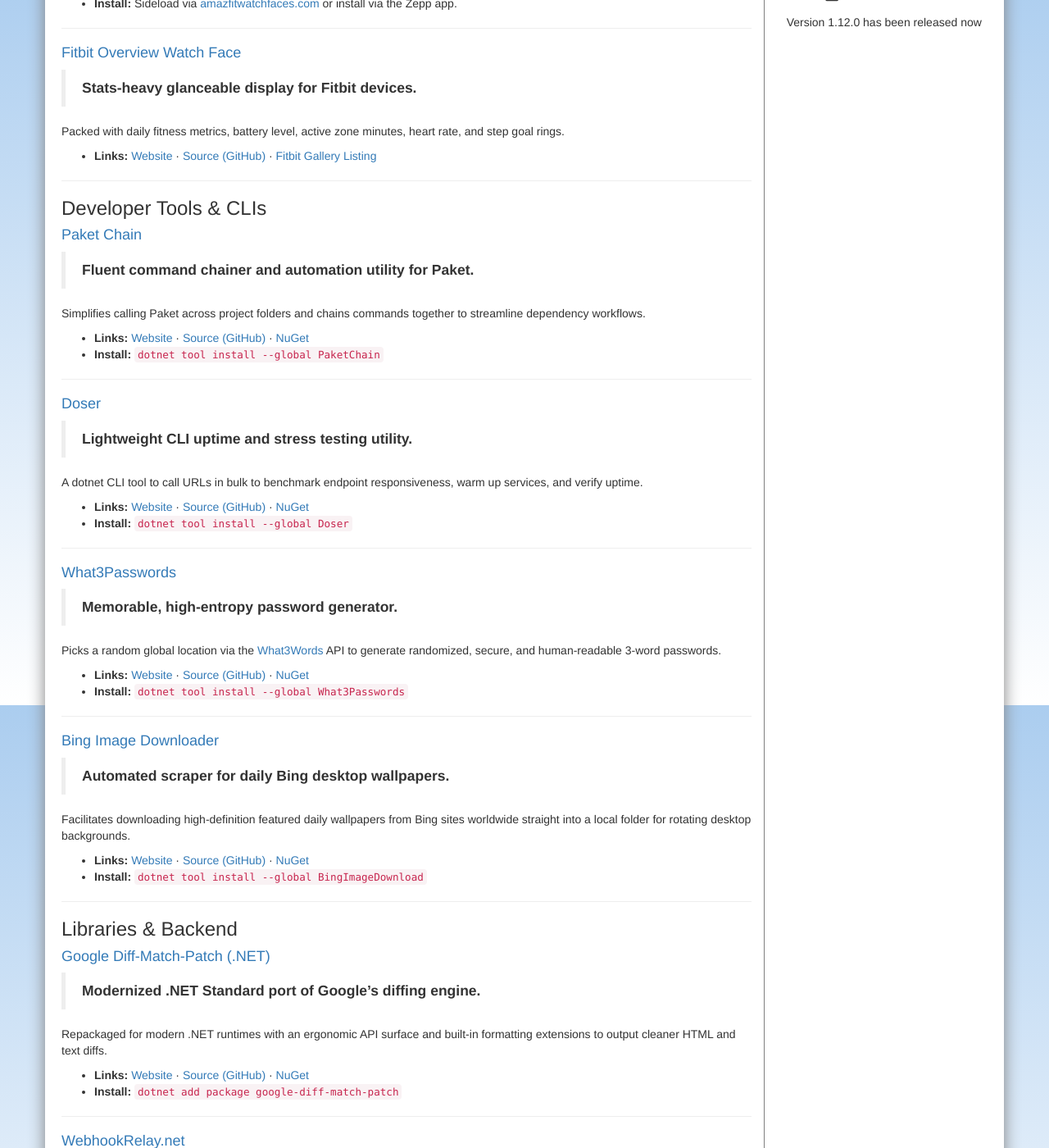
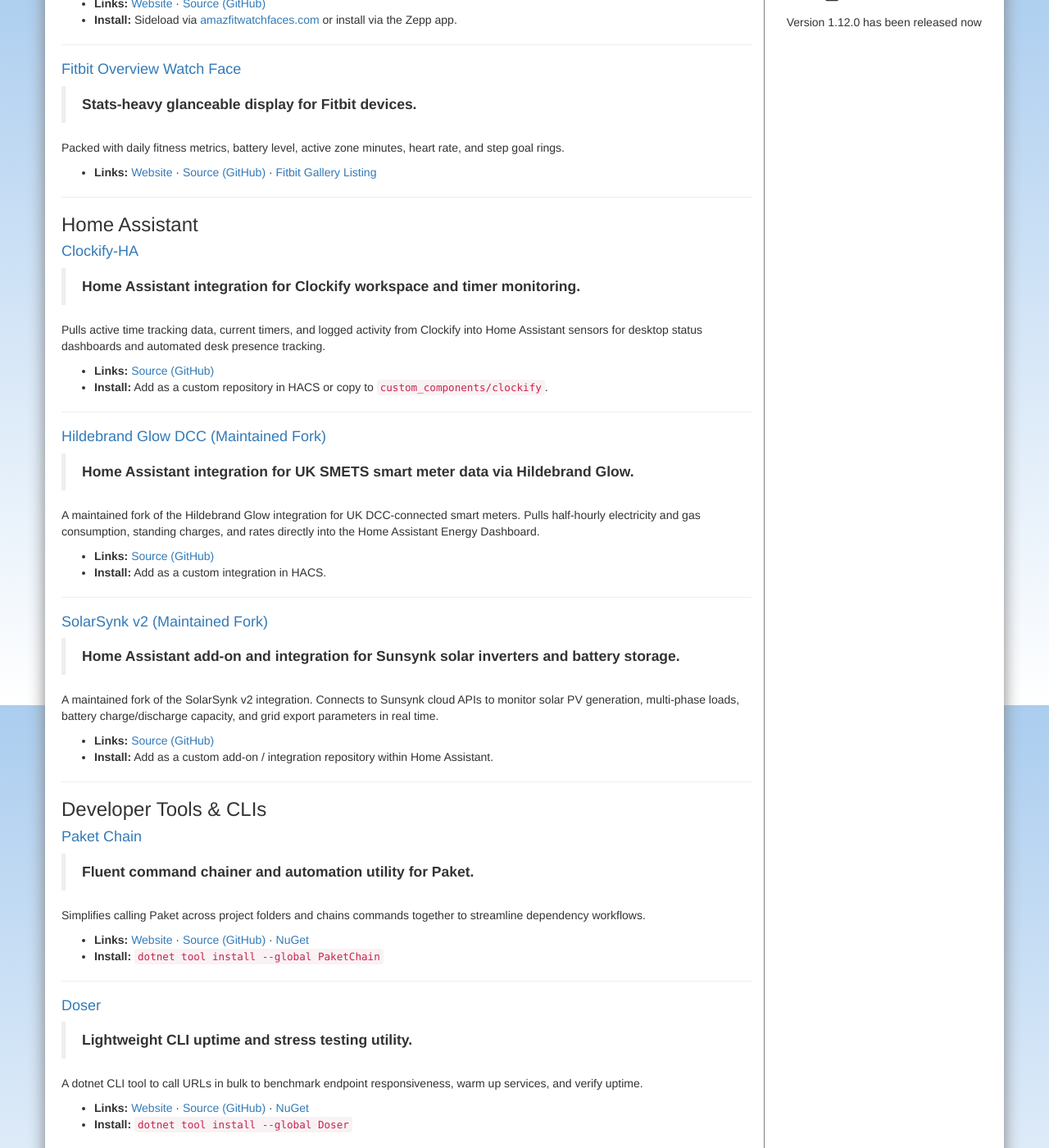
Before and after one commit to BlythMeister/blyth.me.uk, a Jekyll site: the page built from software/mine/index.md, in a window 1280 px wide and 1400 px high, scrolled down 940 px. Shown: the whole window at 82% size. Built offline with Jekyll 4.4.1, drawn with Linux system fonts in a browser that asks for light colours; nearby versions of some CDN libraries; some of the changed text lies outside the part shown.

Commit message:
Enhance index.md with Home Assistant integrations
Expanded the description of the software collection to include Home Assistant integrations and added new sections for specific integrations. Updated the utilities section with additional project details.

```diff
--- a/software/mine/index.md
+++ b/software/mine/index.md
@@ -6,7 +6,7 @@
 
 ## My Apps & Software
 
-A collection of open-source projects, CLI tools, libraries, and custom watch faces. Contributions, issues, and PRs are always welcome.
+A collection of open-source projects, Home Assistant integrations, CLI utilities, libraries, and custom watch faces. Contributions, issues, and PRs are always welcome.
 
 ---
 
@@ -50,6 +50,38 @@
 Packed with daily fitness metrics, battery level, active zone minutes, heart rate, and step goal rings.
 
 - **Links:** [Website](https://fitbit-overview.blyth.me.uk) · [Source (GitHub)](https://github.com/BlythMeister/Fitbit-Overview-Face) · [Fitbit Gallery Listing](https://gallery.fitbit.com/details/7c4f7506-8ed8-4eb9-84e3-28b85671f26b)
+
+---
+
+### Home Assistant
+
+#### [Clockify-HA](https://github.com/BlythMeister/Clockify-HA)
+> **Home Assistant integration for Clockify workspace and timer monitoring.**
+
+Pulls active time tracking data, current timers, and logged activity from Clockify into Home Assistant sensors for desktop status dashboards and automated desk presence tracking.
+
+- **Links:** [Source (GitHub)](https://github.com/BlythMeister/Clockify-HA)
+- **Install:** Add as a custom repository in HACS or copy to `custom_components/clockify`.
+
+---
+
+#### [Hildebrand Glow DCC (Maintained Fork)](https://github.com/BlythMeister/ha-hildebrandglow-dcc)
+> **Home Assistant integration for UK SMETS smart meter data via Hildebrand Glow.**
+
+A maintained fork of the Hildebrand Glow integration for UK DCC-connected smart meters. Pulls half-hourly electricity and gas consumption, standing charges, and rates directly into the Home Assistant Energy Dashboard.
+
+- **Links:** [Source (GitHub)](https://github.com/BlythMeister/ha-hildebrandglow-dcc)
+- **Install:** Add as a custom integration in HACS.
+
+---
+
+#### [SolarSynk v2 (Maintained Fork)](https://github.com/BlythMeister/solarsynkv2)
+> **Home Assistant add-on and integration for Sunsynk solar inverters and battery storage.**
+
+A maintained fork of the SolarSynk v2 integration. Connects to Sunsynk cloud APIs to monitor solar PV generation, multi-phase loads, battery charge/discharge capacity, and grid export parameters in real time.
+
+- **Links:** [Source (GitHub)](https://github.com/BlythMeister/solarsynkv2)
+- **Install:** Add as a custom add-on / integration repository within Home Assistant.
 
 ---
 
@@ -116,6 +148,18 @@
 
 ---
 
+### Chocolatey
+
+#### [Chocolatey Packages](https://github.com/BlythMeister/chocolatey-packages)
+> **Maintained collection of automated Windows packages for Chocolatey.**
+
+A collection of community Windows software packages maintained and automated using the Chocolatey AU (Automatic Updater) framework and CI/CD pipelines to publish updates to chocolatey.org.
+
+- **Links:** [Source (GitHub)](https://github.com/BlythMeister/chocolatey-packages)
+- **Install:** `choco install <package-name>`
+
+---
+
 ### Utilities & Fun
 
 | Project | Description | Stack & Links |
```
